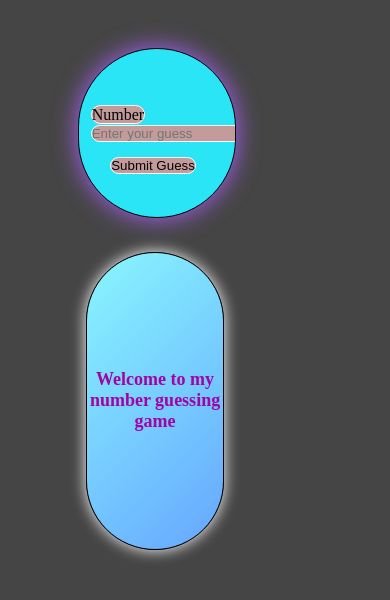
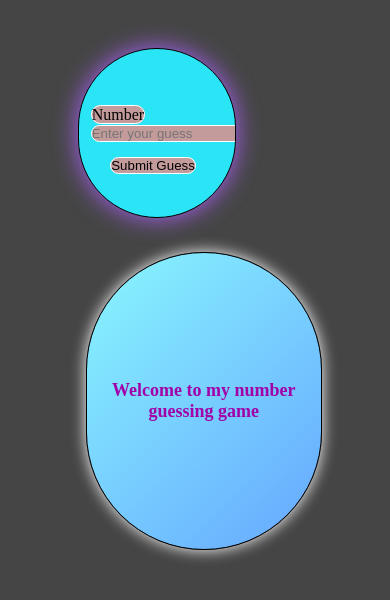
Before and after one commit to argahsuk/NUMBER-GUESSING-GAME, a plain HTML site: page index.html in a window 390 px wide. Shown: the part 40-640 px from the top of the page. Drawn offline with Linux system fonts and the light colour scheme.

Commit message:
Update index.css

```diff
--- a/index.css
+++ b/index.css
@@ -94,7 +94,7 @@ h1{
     }
     #op{
         border: .2vw solid black;
-        width: 35vw;
+        width: 60vw;
         height: 35vh;
         position: relative;
         top: 10vh;
```
